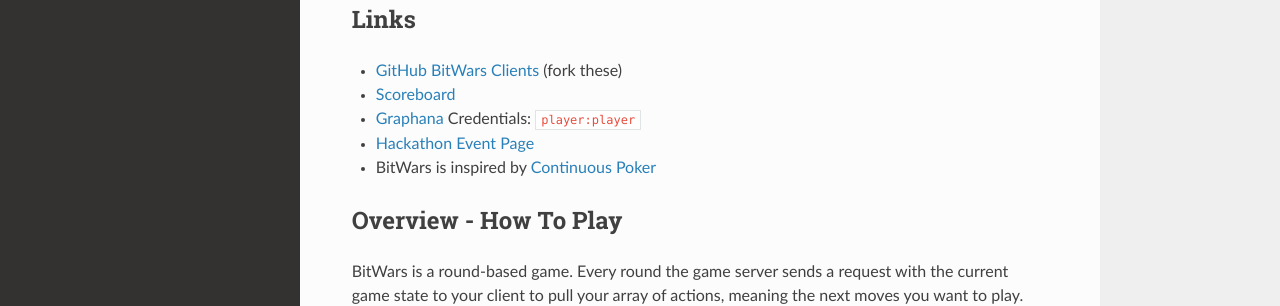
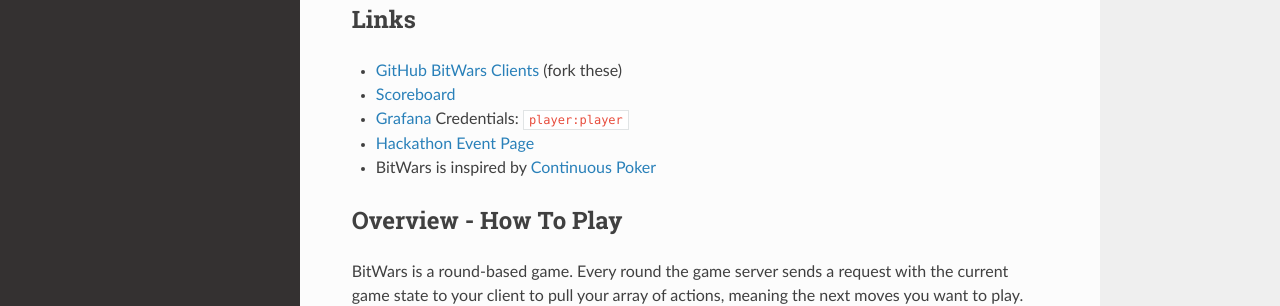
Before and after one commit to Continuous-BitWars/website, an MkDocs documentation site: the page built from docs/index.md, in a window 1280 px wide and 900 px high. Shown: the part 325-631 px from the top of the window. Built offline with MkDocs 1.6.1, drawn with Linux system fonts in a browser that asks for light colours; nearby versions of some CDN libraries.

Commit message:
Fix typo

```diff
--- a/docs/index.md
+++ b/docs/index.md
@@ -11,7 +11,7 @@ What you need:
 
 * [GitHub BitWars Clients][clients] (fork these)
 * [Scoreboard](https://live.bitwars.online/)
-* [Graphana](https://grafana.bitwars.online/) Credentials: `player:player`
+* [Grafana](https://grafana.bitwars.online/) Credentials: `player:player`
 * [Hackathon Event Page](https://events.fachschaft-it.de/Hackathon/)
 * BitWars is inspired by [Continuous Poker](https://continuouspoker.org/)
 
```
